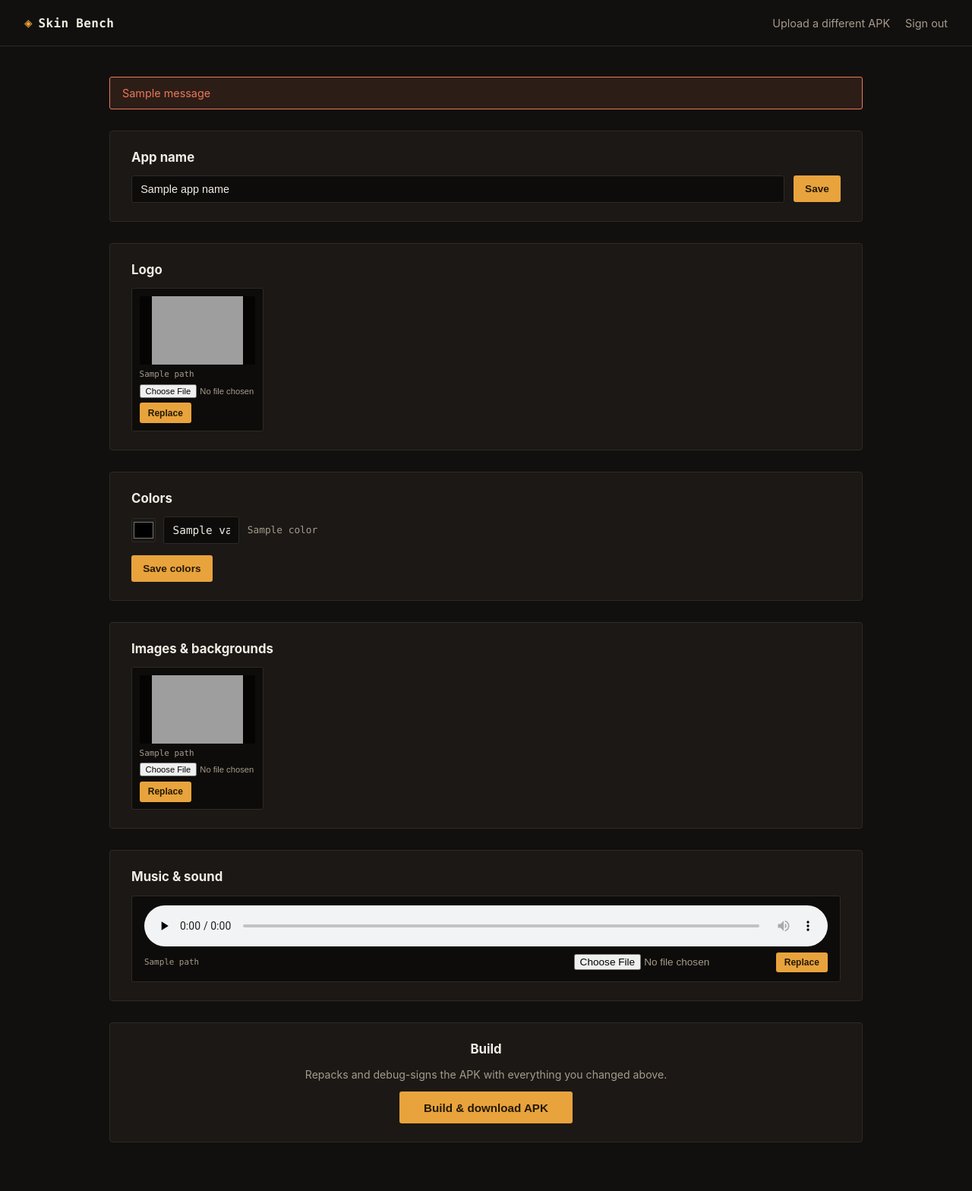
After one commit to Naveen93mm/apk-editior, a Flask app: template templates/project.html in a window 1280 px wide. The commit adds this page. Shown: the whole page at 76% size. Run offline with Flask 3, Linux system fonts and the light colour scheme; the template is opened without the code that fills it: most values are stand-ins (such as "Sample title", 1, 10 or a date in 2020); one stand-in notice (Sample message) is shown; grey boxes are pictures that could not be loaded.

Commit message:
Add files via upload

```diff
--- a/templates/login.html
+++ b/templates/login.html
@@ -3,14 +3,14 @@
 <head>
 <meta charset="UTF-8">
 <meta name="viewport" content="width=device-width, initial-scale=1.0">
-<title>Package Bench — Sign in</title>
+<title>Skin Bench — Sign in</title>
 <link rel="stylesheet" href="{{ url_for('static', filename='style.css') }}">
 </head>
 <body class="auth-page">
   <div class="auth-card">
     <div class="brand">
-      <span class="brand-mark">▣</span>
-      <span class="brand-name">Package Bench</span>
+      <span class="brand-mark">◈</span>
+      <span class="brand-name">Skin Bench</span>
     </div>
 
     {% with messages = get_flashed_messages() %}
--- /dev/null
+++ b/templates/project.html
@@ -0,0 +1,148 @@
+<!DOCTYPE html>
+<html lang="en">
+<head>
+<meta charset="UTF-8">
+<meta name="viewport" content="width=device-width, initial-scale=1.0">
+<title>Skin Bench — Project</title>
+<link rel="stylesheet" href="{{ url_for('static', filename='style.css') }}">
+</head>
+<body>
+  <header class="topbar">
+    <div class="brand">
+      <span class="brand-mark">◈</span>
+      <span class="brand-name">Skin Bench</span>
+    </div>
+    <div class="topbar-actions">
+      <a class="ghost-link" href="{{ url_for('dashboard') }}">Upload a different APK</a>
+      <a class="logout" href="{{ url_for('logout') }}">Sign out</a>
+    </div>
+  </header>
+
+  <main class="board">
+    {% with messages = get_flashed_messages() %}
+      {% if messages %}
+        <div class="alert">{{ messages[0] }}</div>
+      {% endif %}
+    {% endwith %}
+
+    <!-- App name -->
+    <section class="panel">
+      <h2>App name</h2>
+      <form action="{{ url_for('rename_app') }}" method="POST" class="inline-form">
+        <input type="text" name="app_name" value="{{ app_name or '' }}" placeholder="App display name" required>
+        <button type="submit">Save</button>
+      </form>
+    </section>
+
+    <!-- Logo -->
+    <section class="panel">
+      <h2>Logo</h2>
+      {% if icons %}
+      <div class="asset-grid">
+        {% for path in icons %}
+        <div class="asset-card">
+          <img src="{{ url_for('asset_preview', path=path) }}" alt="{{ path }}">
+          <p class="asset-path">{{ path }}</p>
+          <form action="{{ url_for('replace_asset') }}" method="POST" enctype="multipart/form-data">
+            <input type="hidden" name="rel_path" value="{{ path }}">
+            <input type="file" name="file" accept="image/*" required>
+            <button type="submit">Replace</button>
+          </form>
+        </div>
+        {% endfor %}
+      </div>
+      {% else %}
+      <p class="muted">No launcher icon found in this APK.</p>
+      {% endif %}
+    </section>
+
+    <!-- Colors -->
+    <section class="panel">
+      <h2>Colors</h2>
+      {% if colors %}
+      <form action="{{ url_for('update_colors') }}" method="POST" class="color-form">
+        {% for c in colors %}
+        <div class="color-row">
+          <input type="color" value="{{ c.value[:7] }}" data-pair="{{ c.name }}">
+          <input type="text" name="color:{{ c.name }}" value="{{ c.value }}" data-pair="{{ c.name }}" class="color-hex">
+          <span class="color-name">{{ c.name }}</span>
+        </div>
+        {% endfor %}
+        <button type="submit">Save colors</button>
+      </form>
+      {% else %}
+      <p class="muted">No editable colors.xml found in this APK.</p>
+      {% endif %}
+    </section>
+
+    <!-- Images -->
+    <section class="panel">
+      <h2>Images &amp; backgrounds</h2>
+      {% if images %}
+      <div class="asset-grid">
+        {% for path in images %}
+        <div class="asset-card">
+          <img src="{{ url_for('asset_preview', path=path) }}" alt="{{ path }}" loading="lazy">
+          <p class="asset-path">{{ path }}</p>
+          <form action="{{ url_for('replace_asset') }}" method="POST" enctype="multipart/form-data">
+            <input type="hidden" name="rel_path" value="{{ path }}">
+            <input type="file" name="file" accept="image/*" required>
+            <button type="submit">Replace</button>
+          </form>
+        </div>
+        {% endfor %}
+      </div>
+      {% if truncated_images %}<p class="muted">Showing the first 150 images.</p>{% endif %}
+      {% else %}
+      <p class="muted">No image assets found.</p>
+      {% endif %}
+    </section>
+
+    <!-- Audio -->
+    <section class="panel">
+      <h2>Music &amp; sound</h2>
+      {% if audio %}
+      <div class="audio-list">
+        {% for path in audio %}
+        <div class="audio-row">
+          <audio controls preload="none" src="{{ url_for('asset_preview', path=path) }}"></audio>
+          <p class="asset-path">{{ path }}</p>
+          <form action="{{ url_for('replace_asset') }}" method="POST" enctype="multipart/form-data">
+            <input type="hidden" name="rel_path" value="{{ path }}">
+            <input type="file" name="file" accept="audio/*" required>
+            <button type="submit">Replace</button>
+          </form>
+        </div>
+        {% endfor %}
+      </div>
+      {% if truncated_audio %}<p class="muted">Showing the first 150 audio files.</p>{% endif %}
+      {% else %}
+      <p class="muted">No audio assets found.</p>
+      {% endif %}
+    </section>
+
+    <!-- Build -->
+    <section class="panel build-panel">
+      <h2>Build</h2>
+      <p class="muted">Repacks and debug-signs the APK with everything you changed above.</p>
+      <form action="{{ url_for('build_project') }}" method="POST">
+        <button type="submit" class="build-btn">Build &amp; download APK</button>
+      </form>
+    </section>
+  </main>
+
+  <script>
+    // Keep each color swatch and its hex text field in sync.
+    document.querySelectorAll('[data-pair]').forEach(function (el) {
+      el.addEventListener('input', function () {
+        var pair = el.getAttribute('data-pair');
+        document.querySelectorAll('[data-pair="' + pair + '"]').forEach(function (other) {
+          if (other !== el) {
+            other.value = el.type === 'color' ? el.value : el.value.slice(0, 7);
+          }
+        });
+      });
+    });
+  </script>
+</body>
+</html>
```
Also changed, not shown: templates/dashboard.html (+16 -26 lines).
